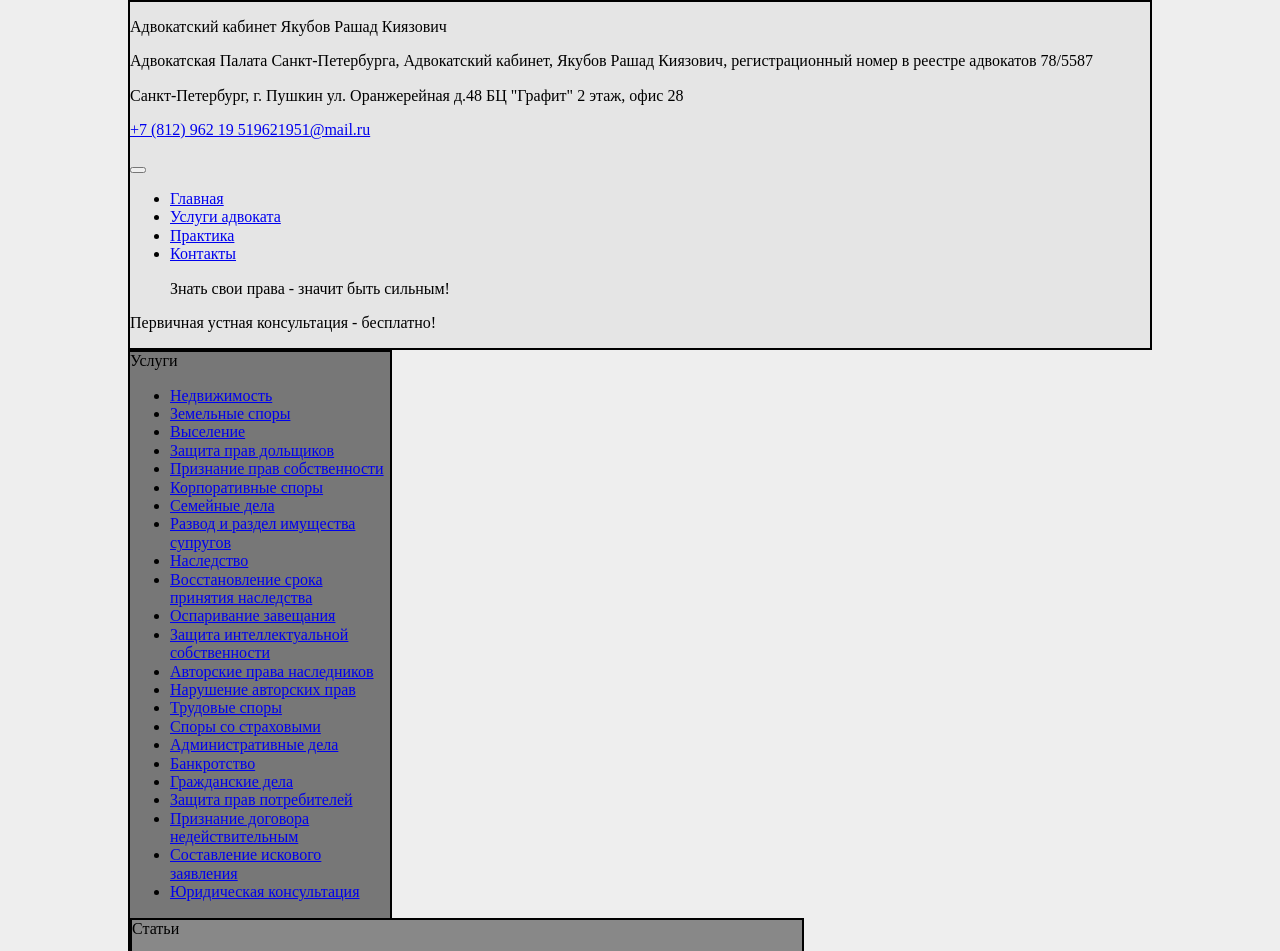
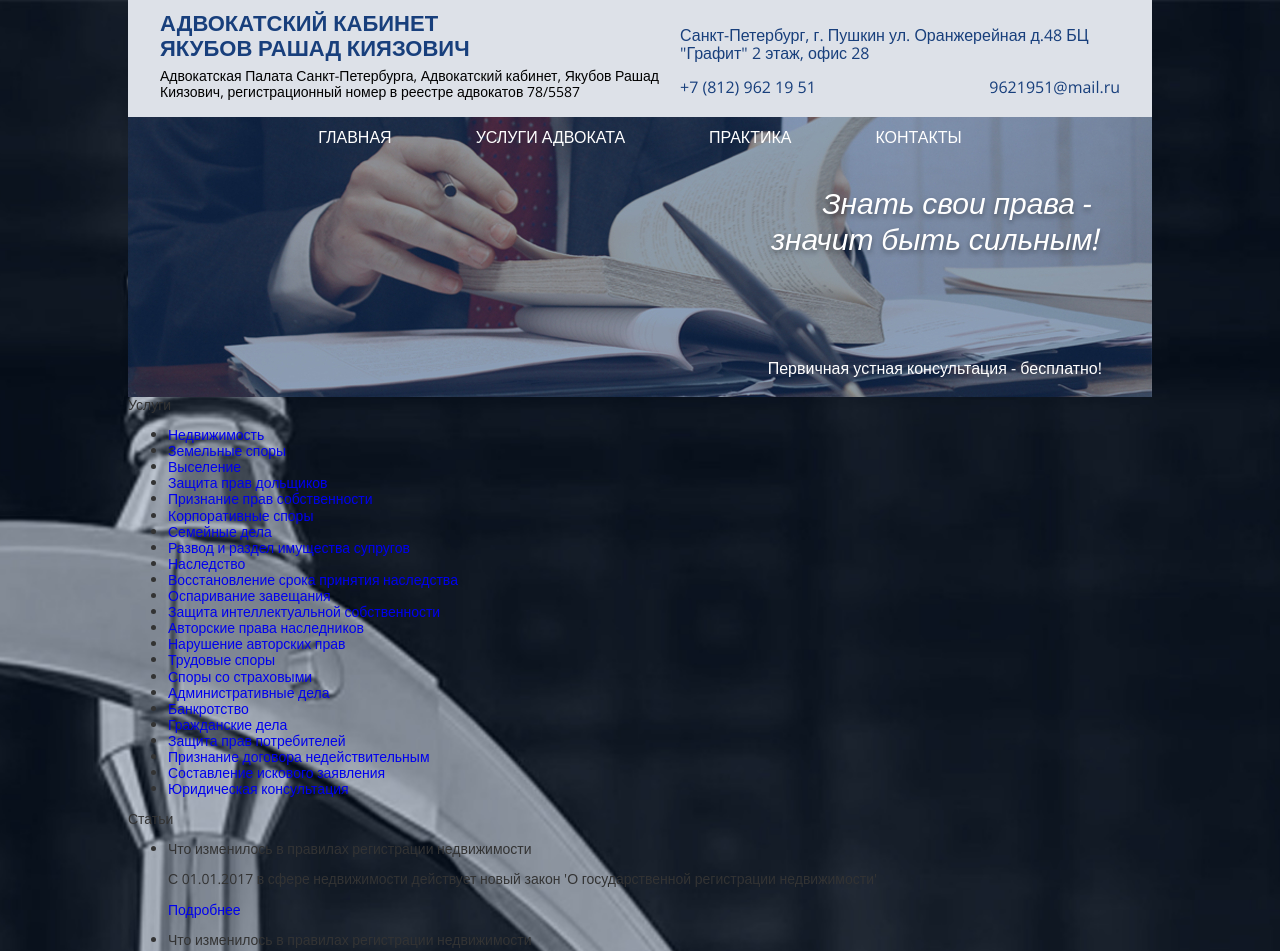
Before and after one commit to cybersunt/advokat-jakubov, a website: page source/markup/index.pug in a window 1280 px wide. Shown: the top 951 px of the page. Drawn offline with nearby package versions, Linux system fonts and the light colour scheme; files that its build step writes are made by us from their sources; files whose address does not match are found by name.

Commit message:
Add styles for header

```diff
--- a/package.json
+++ b/package.json
@@ -10,7 +10,8 @@
   "license": "ISC",
   "dependencies": {
     "gulp": "^3.9.1",
-    "gulp-pug": "^3.0.4"
+    "gulp-pug": "^3.0.4",
+    "normalize-scss": "^7.0.1"
   },
   "devDependencies": {
     "browser-sync": "^2.18.8",
--- a/source/markup/index.pug
+++ b/source/markup/index.pug
@@ -6,7 +6,7 @@ block title
 block content
   header.header
     .header__wrap
-      +about-advokat
+      +about-advokat('header')
 
     button(aria-label='Переключатель открыть/закрыть меню').nav-toggle
       span
@@ -16,8 +16,10 @@ block content
           li.main-nav__item
             a.main-nav__link(href='#')= item
 
-    blockquote.header__blockquote Знать свои права - значит быть сильным!
-    p.header__note Первичная устная консультация - бесплатно!
+      blockquote.main-nav__blockquote
+        span Знать свои права -&nbsp;
+        span значит быть сильным!
+      p.main-nav__note Первичная устная консультация - бесплатно!
 
   main.main-content
     .main-content__wrap
--- a/source/markup/main-template.pug
+++ b/source/markup/main-template.pug
@@ -8,7 +8,8 @@ html(lang='ru')
     meta(charset='UTF-8')
     meta(http-equiv='X-UA-Compatible', content='IE=edge')
     meta(name='viewport', content='width=device-width')
-    link(href='css/main.css', rel='stylesheet')
+    link(href="https://fonts.googleapis.com/css?family=Open+Sans:300,300i,400&subset=cyrillic" rel="stylesheet")
+    link(href='css/style.css', rel='stylesheet')
 
     // SEO Задание тега Title
     title
--- a/source/markup/mixins.pug
+++ b/source/markup/mixins.pug
@@ -1,12 +1,15 @@
 mixin about-advokat (className)
   .lawyer(class=`lawyer--${className}`)
-    p.lawyer__name Адвокатский кабинет Якубов Рашад Киязович
+    .lawyer__info
+      p.lawyer__name Адвокатский кабинет
+        br
+        | Якубов Рашад Киязович
       p.lawyer__description Адвокатская Палата Санкт-Петербурга, Адвокатский кабинет, Якубов Рашад Киязович, регистрационный номер в реестре адвокатов 78/5587
-      .lawyer__contacts
-        p.lawyer__adress Санкт-Петербург, г. Пушкин ул. Оранжерейная д.48 БЦ "Графит" 2 этаж, офис 28
-        p.lawyer__connections
-          a(href='tel:+7-(812)-962-19-51').lawyer__phone +7 (812) 962 19 51
-          a(href='mailto:9621951@mail.ru').lawyer__email 9621951@mail.ru
+    .lawyer__contacts
+      p.lawyer__adress Санкт-Петербург, г. Пушкин ул. Оранжерейная д.48 БЦ "Графит" 2 этаж, офис 28
+      p.lawyer__connections
+        a(href='tel:+7-(812)-962-19-51').lawyer__phone +7 (812) 962 19 51
+        a(href='mailto:9621951@mail.ru').lawyer__email 9621951@mail.ru
 
 mixin nav (className, name, items)
   nav(class=`${className}`)
--- /dev/null
+++ b/source/styles/base/global.scss
@@ -0,0 +1,55 @@
+html {
+  box-sizing: border-box;
+}
+
+*, *:before, *:after {
+  box-sizing: inherit;
+}
+
+a {
+  text-decoration: none;
+}
+
+body {
+  min-width: 320px;
+  max-width: 1024px;
+  width: 100%;
+  padding: 0;
+  margin: 0 auto;
+  font-family: $font-face;
+  font-size: 14px;
+  font-weight: 400;
+  color: $content-color;
+  background-color: $global-bg;
+  background-image: url('../img/decoration/bg.jpg');
+  background-size: cover;
+  background-position: top;
+  background-repeat: no-repeat;
+}
+
+.visually-hidden {
+  position: absolute;
+  overflow: hidden;
+  clip: rect(0, 0, 0, 0);
+  height: 1px;
+  width: 1px;
+  margin: -1px;
+  padding: 0;
+  border: 0;
+}
+
+.visually-hidden:not(:focus):not(:active) {
+  position: absolute;
+
+  width: 1px;
+  height: 1px;
+  margin: -1px;
+  border: 0;
+  padding: 0;
+
+  white-space: nowrap;
+
+  clip-path: inset(100%);
+  clip: rect(0 0 0 0);
+  overflow: hidden;
+}
--- a/source/styles/main.scss
+++ b/source/styles/base/normalize.scss
@@ -1,275 +1,296 @@
-/*! normalize.css v7.0.0 | MIT License | github.com/necolas/normalize.css */
+/*! normalize.css v6.0.0 | MIT License | github.com/necolas/normalize.css */
+
 /* Document
    ========================================================================== */
+
 /**
  * 1. Correct the line height in all browsers.
  * 2. Prevent adjustments of font size after orientation changes in
  *    IE on Windows Phone and in iOS.
  */
-// @import url("https://fonts.googleapis.com/css?family=Open+Sans:300,300i,400&subset=cyrillic");
+
 html {
-  line-height: 1.15;
-  /* 1 */
-  -ms-text-size-adjust: 100%;
-  /* 2 */
-  -webkit-text-size-adjust: 100%;
-  /* 2 */ }
+  line-height: 1.15; /* 1 */
+  -ms-text-size-adjust: 100%; /* 2 */
+  -webkit-text-size-adjust: 100%; /* 2 */
+}
 
 /* Sections
    ========================================================================== */
-/**
- * Remove the margin in all browsers (opinionated).
- */
-body {
-  margin: 0; }
 
 /**
  * Add the correct display in IE 9-.
  */
+
 article,
 aside,
 footer,
 header,
 nav,
 section {
-  display: block; }
+  display: block;
+}
 
 /**
  * Correct the font size and margin on `h1` elements within `section` and
  * `article` contexts in Chrome, Firefox, and Safari.
  */
+
 h1 {
   font-size: 2em;
-  margin: 0.67em 0; }
+  margin: 0.67em 0;
+}
 
 /* Grouping content
    ========================================================================== */
+
 /**
  * Add the correct display in IE 9-.
  * 1. Add the correct display in IE.
  */
+
 figcaption,
 figure,
-main {
-  /* 1 */
-  display: block; }
+main { /* 1 */
+  display: block;
+}
 
 /**
  * Add the correct margin in IE 8.
  */
+
 figure {
-  margin: 1em 40px; }
+  margin: 1em 40px;
+}
 
 /**
  * 1. Add the correct box sizing in Firefox.
  * 2. Show the overflow in Edge and IE.
  */
+
 hr {
-  box-sizing: content-box;
-  /* 1 */
-  height: 0;
-  /* 1 */
-  overflow: visible;
-  /* 2 */ }
+  box-sizing: content-box; /* 1 */
+  height: 0; /* 1 */
+  overflow: visible; /* 2 */
+}
 
 /**
  * 1. Correct the inheritance and scaling of font size in all browsers.
  * 2. Correct the odd `em` font sizing in all browsers.
  */
+
 pre {
-  font-family: monospace, monospace;
-  /* 1 */
-  font-size: 1em;
-  /* 2 */ }
+  font-family: monospace, monospace; /* 1 */
+  font-size: 1em; /* 2 */
+}
 
 /* Text-level semantics
    ========================================================================== */
+
 /**
  * 1. Remove the gray background on active links in IE 10.
  * 2. Remove gaps in links underline in iOS 8+ and Safari 8+.
  */
+
 a {
-  background-color: transparent;
-  /* 1 */
-  -webkit-text-decoration-skip: objects;
-  /* 2 */ }
+  background-color: transparent; /* 1 */
+  -webkit-text-decoration-skip: objects; /* 2 */
+}
 
 /**
  * 1. Remove the bottom border in Chrome 57- and Firefox 39-.
  * 2. Add the correct text decoration in Chrome, Edge, IE, Opera, and Safari.
  */
+
 abbr[title] {
-  border-bottom: none;
-  /* 1 */
-  text-decoration: underline;
-  /* 2 */
-  text-decoration: underline dotted;
-  /* 2 */ }
+  border-bottom: none; /* 1 */
+  text-decoration: underline; /* 2 */
+  text-decoration: underline dotted; /* 2 */
+}
 
 /**
  * Prevent the duplicate application of `bolder` by the next rule in Safari 6.
  */
+
 b,
 strong {
-  font-weight: inherit; }
+  font-weight: inherit;
+}
 
 /**
  * Add the correct font weight in Chrome, Edge, and Safari.
  */
+
 b,
 strong {
-  font-weight: bolder; }
+  font-weight: bolder;
+}
 
 /**
  * 1. Correct the inheritance and scaling of font size in all browsers.
  * 2. Correct the odd `em` font sizing in all browsers.
  */
+
 code,
 kbd,
 samp {
-  font-family: monospace, monospace;
-  /* 1 */
-  font-size: 1em;
-  /* 2 */ }
+  font-family: monospace, monospace; /* 1 */
+  font-size: 1em; /* 2 */
+}
 
 /**
  * Add the correct font style in Android 4.3-.
  */
+
 dfn {
-  font-style: italic; }
+  font-style: italic;
+}
 
 /**
  * Add the correct background and color in IE 9-.
  */
+
 mark {
   background-color: #ff0;
-  color: #000; }
+  color: #000;
+}
 
 /**
  * Add the correct font size in all browsers.
  */
+
 small {
-  font-size: 80%; }
+  font-size: 80%;
+}
 
 /**
  * Prevent `sub` and `sup` elements from affecting the line height in
  * all browsers.
  */
+
 sub,
 sup {
   font-size: 75%;
   line-height: 0;
   position: relative;
-  vertical-align: baseline; }
+  vertical-align: baseline;
+}
 
 sub {
-  bottom: -0.25em; }
+  bottom: -0.25em;
+}
 
 sup {
-  top: -0.5em; }
+  top: -0.5em;
+}
 
 /* Embedded content
    ========================================================================== */
+
 /**
  * Add the correct display in IE 9-.
  */
+
 audio,
 video {
-  display: inline-block; }
+  display: inline-block;
+}
 
 /**
  * Add the correct display in iOS 4-7.
  */
+
 audio:not([controls]) {
   display: none;
-  height: 0; }
+  height: 0;
+}
 
 /**
  * Remove the border on images inside links in IE 10-.
  */
+
 img {
-  border-style: none; }
+  border-style: none;
+}
 
 /**
  * Hide the overflow in IE.
  */
+
 svg:not(:root) {
-  overflow: hidden; }
+  overflow: hidden;
+}
 
 /* Forms
    ========================================================================== */
+
 /**
- * 1. Change the font styles in all browsers (opinionated).
- * 2. Remove the margin in Firefox and Safari.
+ * Remove the margin in Firefox and Safari.
  */
+
 button,
 input,
 optgroup,
 select,
 textarea {
-  font-family: sans-serif;
-  /* 1 */
-  font-size: 100%;
-  /* 1 */
-  line-height: 1.15;
-  /* 1 */
   margin: 0;
-  /* 2 */ }
+}
 
 /**
  * Show the overflow in IE.
  * 1. Show the overflow in Edge.
  */
+
 button,
-input {
-  /* 1 */
-  overflow: visible; }
+input { /* 1 */
+  overflow: visible;
+}
 
 /**
  * Remove the inheritance of text transform in Edge, Firefox, and IE.
  * 1. Remove the inheritance of text transform in Firefox.
  */
+
 button,
-select {
-  /* 1 */
-  text-transform: none; }
+select { /* 1 */
+  text-transform: none;
+}
 
 /**
  * 1. Prevent a WebKit bug where (2) destroys native `audio` and `video`
  *    controls in Android 4.
  * 2. Correct the inability to style clickable types in iOS and Safari.
  */
+
 button,
-html [type="button"],
+html [type="button"], /* 1 */
 [type="reset"],
 [type="submit"] {
-  -webkit-appearance: button;
-  /* 2 */ }
+  -webkit-appearance: button; /* 2 */
+}
 
 /**
  * Remove the inner border and padding in Firefox.
  */
+
 button::-moz-focus-inner,
 [type="button"]::-moz-focus-inner,
 [type="reset"]::-moz-focus-inner,
 [type="submit"]::-moz-focus-inner {
   border-style: none;
-  padding: 0; }
+  padding: 0;
+}
 
 /**
  * Restore the focus styles unset by the previous rule.
  */
+
 button:-moz-focusring,
 [type="button"]:-moz-focusring,
 [type="reset"]:-moz-focusring,
 [type="submit"]:-moz-focusring {
-  outline: 1px dotted ButtonText; }
-
-/**
- * Correct the padding in Firefox.
- */
-fieldset {
-  padding: 0.35em 0.75em 0.625em; }
+  outline: 1px dotted ButtonText;
+}
 
 /**
  * 1. Correct the text wrapping in Edge and IE.
@@ -277,200 +298,130 @@ fieldset {
  * 3. Remove the padding so developers are not caught out when they zero out
  *    `fieldset` elements in all browsers.
  */
+
 legend {
-  box-sizing: border-box;
-  /* 1 */
-  color: inherit;
-  /* 2 */
-  display: table;
-  /* 1 */
-  max-width: 100%;
-  /* 1 */
-  padding: 0;
-  /* 3 */
-  white-space: normal;
-  /* 1 */ }
+  box-sizing: border-box; /* 1 */
+  color: inherit; /* 2 */
+  display: table; /* 1 */
+  max-width: 100%; /* 1 */
+  padding: 0; /* 3 */
+  white-space: normal; /* 1 */
+}
 
 /**
  * 1. Add the correct display in IE 9-.
  * 2. Add the correct vertical alignment in Chrome, Firefox, and Opera.
  */
+
 progress {
-  display: inline-block;
-  /* 1 */
-  vertical-align: baseline;
-  /* 2 */ }
+  display: inline-block; /* 1 */
+  vertical-align: baseline; /* 2 */
+}
 
 /**
  * Remove the default vertical scrollbar in IE.
  */
+
 textarea {
-  overflow: auto; }
+  overflow: auto;
+}
 
 /**
  * 1. Add the correct box sizing in IE 10-.
  * 2. Remove the padding in IE 10-.
  */
+
 [type="checkbox"],
 [type="radio"] {
-  box-sizing: border-box;
-  /* 1 */
-  padding: 0;
-  /* 2 */ }
+  box-sizing: border-box; /* 1 */
+  padding: 0; /* 2 */
+}
 
 /**
  * Correct the cursor style of increment and decrement buttons in Chrome.
  */
+
 [type="number"]::-webkit-inner-spin-button,
 [type="number"]::-webkit-outer-spin-button {
-  height: auto; }
+  height: auto;
+}
 
 /**
  * 1. Correct the odd appearance in Chrome and Safari.
  * 2. Correct the outline style in Safari.
  */
+
 [type="search"] {
-  -webkit-appearance: textfield;
-  /* 1 */
-  outline-offset: -2px;
-  /* 2 */ }
+  -webkit-appearance: textfield; /* 1 */
+  outline-offset: -2px; /* 2 */
+}
 
 /**
  * Remove the inner padding and cancel buttons in Chrome and Safari on macOS.
  */
+
 [type="search"]::-webkit-search-cancel-button,
 [type="search"]::-webkit-search-decoration {
-  -webkit-appearance: none; }
+  -webkit-appearance: none;
+}
 
 /**
  * 1. Correct the inability to style clickable types in iOS and Safari.
  * 2. Change font properties to `inherit` in Safari.
  */
+
 ::-webkit-file-upload-button {
-  -webkit-appearance: button;
-  /* 1 */
-  font: inherit;
-  /* 2 */ }
+  -webkit-appearance: button; /* 1 */
+  font: inherit; /* 2 */
+}
 
 /* Interactive
    ========================================================================== */
+
 /*
  * Add the correct display in IE 9-.
  * 1. Add the correct display in Edge, IE, and Firefox.
  */
-details,
+
+details, /* 1 */
 menu {
-  display: block; }
+  display: block;
+}
 
 /*
  * Add the correct display in all browsers.
  */
+
 summary {
-  display: list-item; }
+  display: list-item;
+}
 
 /* Scripting
    ========================================================================== */
+
 /**
  * Add the correct display in IE 9-.
  */
+
 canvas {
-  display: inline-block; }
+  display: inline-block;
+}
 
 /**
  * Add the correct display in IE.
  */
+
 template {
-  display: none; }
+  display: none;
+}
 
 /* Hidden
    ========================================================================== */
+
 /**
  * Add the correct display in IE 10-.
  */
+
 [hidden] {
-  display: none; }
-
-html, body {
-	margin: 0 auto;
-	padding: 0;
-	background-color: #eee;
-  width: 1024px;
+  display: none;
 }
-
-header {
-	background-color: #e5e5e5;
-	border: 2px solid #000;
-}
-
-footer {
-	background-color: #666;
-	border: 2px solid #000;
-}
-
-aside {
-	background-color: #777;
-	border: 2px solid #000;
-	width: 260px;
-}
-
-section {
-	background-color: #888;
-	border: 2px solid #000;
-	width: 670px;
-}
-
-/*Вспомогательные свойства для выравнивания*/
-.container {
-	width: 100%;
-	width: 1000px;
-  margin: auto;
-}
-.wrap {
-	width: calc(100% - 64px);
-	padding-left: 32px;
-	padding-right: 32px;
-}
-
-.row {
-	display: flex;
-  align-items: center;
-  justify-content: space-between;
-  flex-direction: row;
-}
-
-/*Блочные элементы сетки*/
-.contacts {
-display: flex;
-align-items: flex-start;
-justify-content: space-between;
-flex-direction: row;
-padding-top: 20px;
-padding-bottom: 20px;
-}
-
-.main-menu {
-	justify-content: space-around;
-}
-
-.info {
-	display: flex;
-  align-items: center;
-  flex-direction: row;
-  justify-content: space-between;
-}
-
-.pages-contents {
-	display: flex;
-	align-items: flex-start;
-  justify-content: space-between;
-  flex-direction: row;
-	padding-top: 20px;
-  padding-bottom: 20px;
-}
-
-.advantages {
-	display: flex;
-  align-items: center;
-  flex-direction: row;
-  justify-content: space-around;
-}
--- /dev/null
+++ b/source/styles/base/variables.scss
@@ -0,0 +1,30 @@
+$font-face: 'Open Sans', 'Arial', sans-serif;
+$font-light: 'Open Sans Light', 'Arial Italic', sans-serif;
+
+$content-size: 14px;
+$content-color: #333333;
+
+$global-bg: #3f4754;
+$header-bg: #dde1e8;
+
+$black: #000000;
+$white: #ffffff;
+$navy: #183f7c;
+
+@mixin wrap {
+  padding-left: 32px;
+  padding-right: 32px;
+}
+
+@mixin ul-line {
+  margin: 0;
+  padding: 0;
+  list-style: none;
+  display: flex;
+  align-items: center;
+}
+
+@mixin text($font-size, $line-height) {
+  font-size: $font-size;
+  line-height: $line-height;
+}
--- /dev/null
+++ b/source/styles/blocks/header.scss
@@ -0,0 +1,11 @@
+.header {
+  background-color: $header-bg;
+}
+
+.header__wrap {
+  @include wrap;
+}
+
+.nav-toggle {
+  display: none;
+}
--- /dev/null
+++ b/source/styles/blocks/lawyer.scss
@@ -0,0 +1,42 @@
+.lawyer {
+  padding-top: 10px;
+  padding-bottom: 5px;
+  color: $navy;
+  min-height: 117px;
+  display: flex;
+  justify-content: center;
+}
+
+.lawyer__info {
+  width: 500px;
+  margin-right: 20px;
+}
+
+.lawyer__name {
+  margin-top: 0;
+  margin-bottom: 7px;
+  text-transform: uppercase;
+  font-size: 22px;
+  font-weight: 600;
+}
+
+.lawyer__description {
+  margin: 0;
+  color: $black;
+}
+
+.lawyer__contacts {
+  width: 440px;
+  font-size: 16px;
+  line-height: 18px;
+}
+
+.lawyer__connections {
+  display: flex;
+  justify-content: space-between;
+
+  a {
+    color: $navy;
+    display: block;
+  }
+}
--- /dev/null
+++ b/source/styles/blocks/main-nav.scss
@@ -0,0 +1,60 @@
+.main-nav {
+  @include wrap;
+  padding-top: 11px;
+  padding-bottom: 15px;
+  height: 280px;
+  color: $white;
+  background-image: url('../img/decoration/header.jpg');
+  background-position: 0 0;
+  background-repeat: no-repeat;
+  background-size: contain;
+}
+
+.main-nav__list {
+  @include ul-line;
+  flex-wrap: wrap;
+  justify-content: center;
+  margin-bottom: 39px;
+}
+
+.main-nav__item {
+  margin-right: 84px;
+
+  &:last-child {
+    margin-right: 0;
+  }
+}
+
+.main-nav__link {
+  @include text(16px, 18.35px);
+  color: $white;
+  text-transform: uppercase;
+
+  &:hover,
+  &:focus {
+    border-bottom: 1px solid $white;
+  }
+}
+
+.main-nav__blockquote {
+  margin-top: 0;
+  margin-left: 20px;
+  margin-right: 20px;
+  margin-bottom: 102px;
+  @include text(30px, 36px);
+  text-shadow: 0 3px 5px rgba(0, 0, 0, 0.35);
+  font-style: italic;
+  font-weight: 300;
+  text-align: right;
+
+  span {
+    display: block;
+  }
+}
+
+.main-nav__note {
+  margin: 0;
+  padding: 0 18px;
+  font-size: 16px;
+  text-align: right;
+}
--- /dev/null
+++ b/source/styles/path/style.scss
@@ -0,0 +1,6 @@
+@import '../base/normalize.scss';
+@import '../base/variables.scss';
+@import '../base/global.scss';
+@import '../blocks/header.scss';
+@import '../blocks/lawyer.scss';
+@import '../blocks/main-nav.scss';
```
Also changed, not shown: gulpfile.js (+12 -12 lines), public/css/main.css (deleted), public/index.html, source/img/decoration/bg.jpg (added), source/img/decoration/header.jpg (added), 1 other file.
